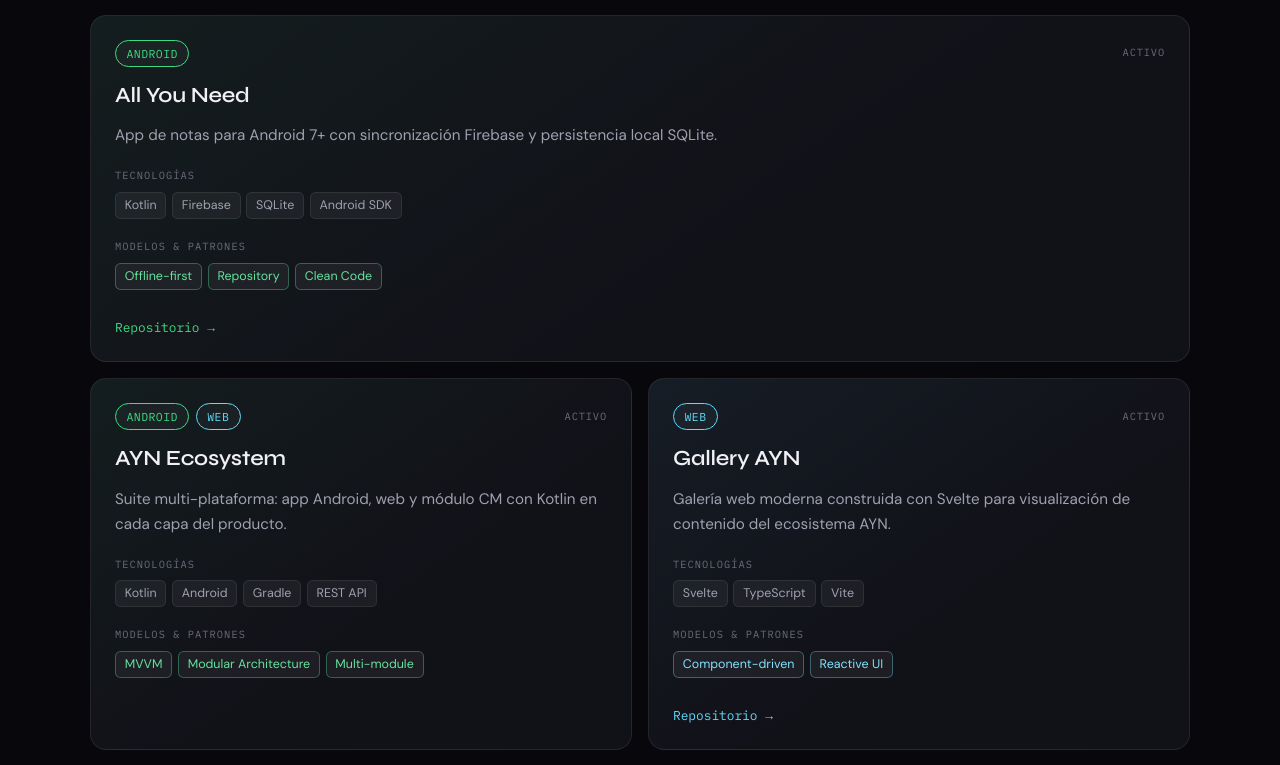
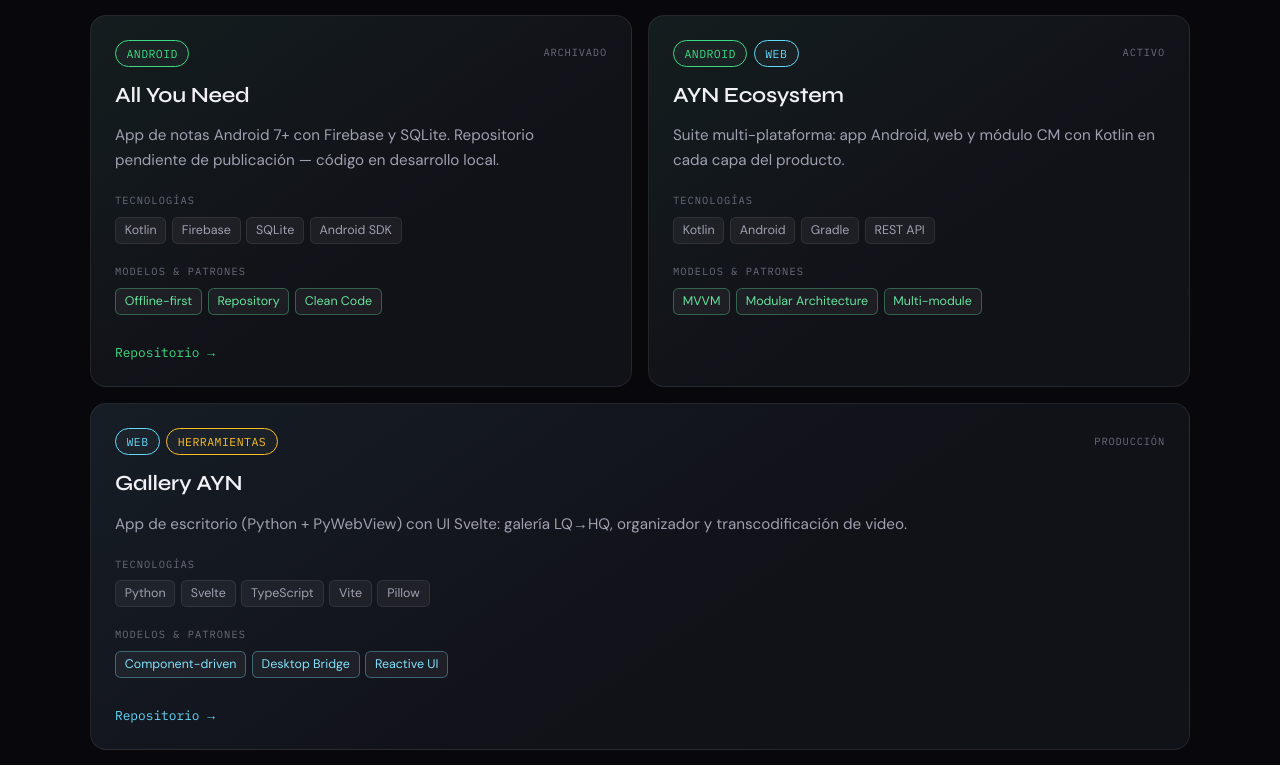
Before and after one commit to FernandoRP-nan/fernando-cv, a React (Vite) app: page / in a window 1280 px wide. Shown: the part 5304-6069 px from the top of the page. Built offline with nearby package versions, Linux system fonts and the light colour scheme.

Commit message:
Alinear descripciones del CV con el estado real de los repos.
Corrige AllYouNeed, Gallery-AYN, registroContabilidad y dfs_input.

```diff
--- a/src/data/projects.ts
+++ b/src/data/projects.ts
@@ -28,9 +28,9 @@
     id: 'punto-venta',
     title: 'Punto de Venta',
     description:
-      'Sistema POS con inventario, ventas y reportes. Backend Node.js y frontend React con roles gerente/cajero.',
+      'Sistema POS con inventario, ventas y reportes. Backend Node.js + MySQL con schema reproducible y frontend React con roles gerente/cajero.',
     categories: ['web'],
-    technologies: ['Node.js', 'React', 'JavaScript', 'REST API'],
+    technologies: ['Node.js', 'React', 'MySQL', 'Express', 'JWT'],
     patterns: ['MVC', 'Role-based Access', 'Modular API'],
     repoUrl: 'https://github.com/FernandoRP-nan/punto-ventas',
     featured: true,
@@ -51,13 +51,13 @@
     id: 'all-you-need',
     title: 'All You Need',
     description:
-      'App de notas para Android 7+ con sincronización Firebase y persistencia local SQLite.',
+      'App de notas Android 7+ con Firebase y SQLite. Repositorio pendiente de publicación — código en desarrollo local.',
     categories: ['android'],
     technologies: ['Kotlin', 'Firebase', 'SQLite', 'Android SDK'],
     patterns: ['Offline-first', 'Repository', 'Clean Code'],
     repoUrl: 'https://github.com/FernandoRP-nan/AllYouNeed',
-    featured: true,
-    status: 'active',
+    featured: false,
+    status: 'archived',
   },
   {
     id: 'ayn-ecosystem',
@@ -73,13 +73,14 @@
   {
     id: 'gallery-ayn',
     title: 'Gallery AYN',
-    description: 'Galería web moderna construida con Svelte para visualización de contenido del ecosistema AYN.',
-    categories: ['web'],
-    technologies: ['Svelte', 'TypeScript', 'Vite'],
-    patterns: ['Component-driven', 'Reactive UI'],
+    description:
+      'App de escritorio (Python + PyWebView) con UI Svelte: galería LQ→HQ, organizador y transcodificación de video.',
+    categories: ['web', 'tools'],
+    technologies: ['Python', 'Svelte', 'TypeScript', 'Vite', 'Pillow'],
+    patterns: ['Component-driven', 'Desktop Bridge', 'Reactive UI'],
     repoUrl: 'https://github.com/FernandoRP-nan/Gallery-AYN',
-    featured: false,
-    status: 'active',
+    featured: true,
+    status: 'production',
   },
   {
     id: 'metroidvania',
@@ -106,9 +107,9 @@
     id: 'dfs-buscador',
     title: 'Buscador de Caminos (DFS)',
     description:
-      'Algoritmo DFS configurable con estado inicial, final y profundidad para búsqueda en grafos.',
+      '8-puzzle resuelto con DFS por profundidad máxima. CLI con validación de estados y mensajes claros sin solución.',
     categories: ['ai'],
-    technologies: ['Python'],
+    technologies: ['Python 3.9+'],
     patterns: ['DFS', 'Graph Traversal', 'State Space Search'],
     repoUrl: 'https://github.com/FernandoRP-nan/dfs_input',
     featured: true,
@@ -162,10 +163,11 @@
   {
     id: 'registro-contabilidad',
     title: 'Registro Contabilidad',
-    description: 'Sistema de registro contable en Java con persistencia y operaciones CRUD.',
-    categories: ['web'],
-    technologies: ['Java', 'MySQL'],
-    patterns: ['DAO', 'Layered Architecture'],
+    description:
+      'App Android de calculadora de precios e inventario local con exportación CSV. Prototipo académico (2022).',
+    categories: ['android'],
+    technologies: ['Java', 'Android SDK', 'CSV Export'],
+    patterns: ['Monolithic UI', 'Local Inventory'],
     repoUrl: 'https://github.com/FernandoRP-nan/registroContabilidad',
     featured: false,
     status: 'archived',
```
